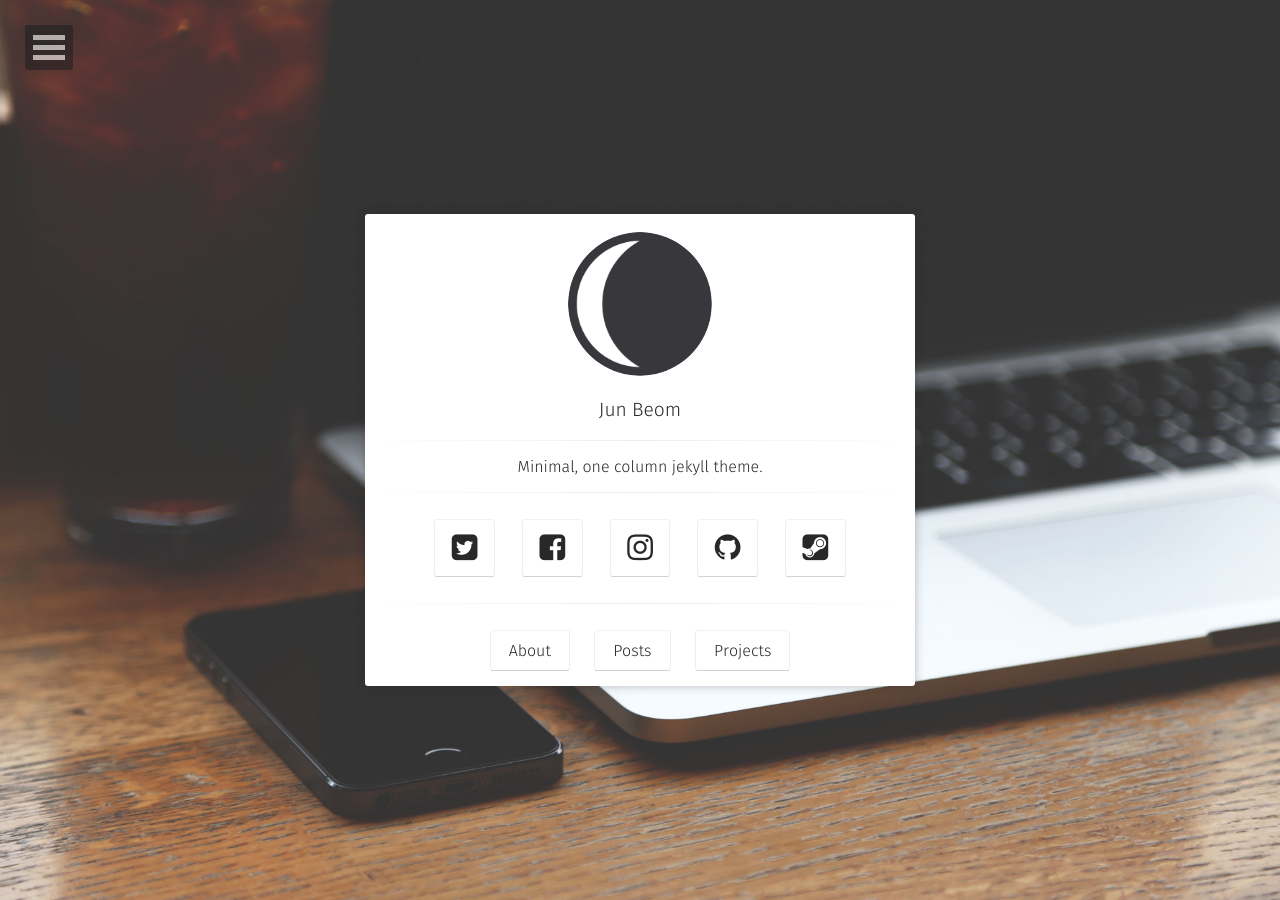
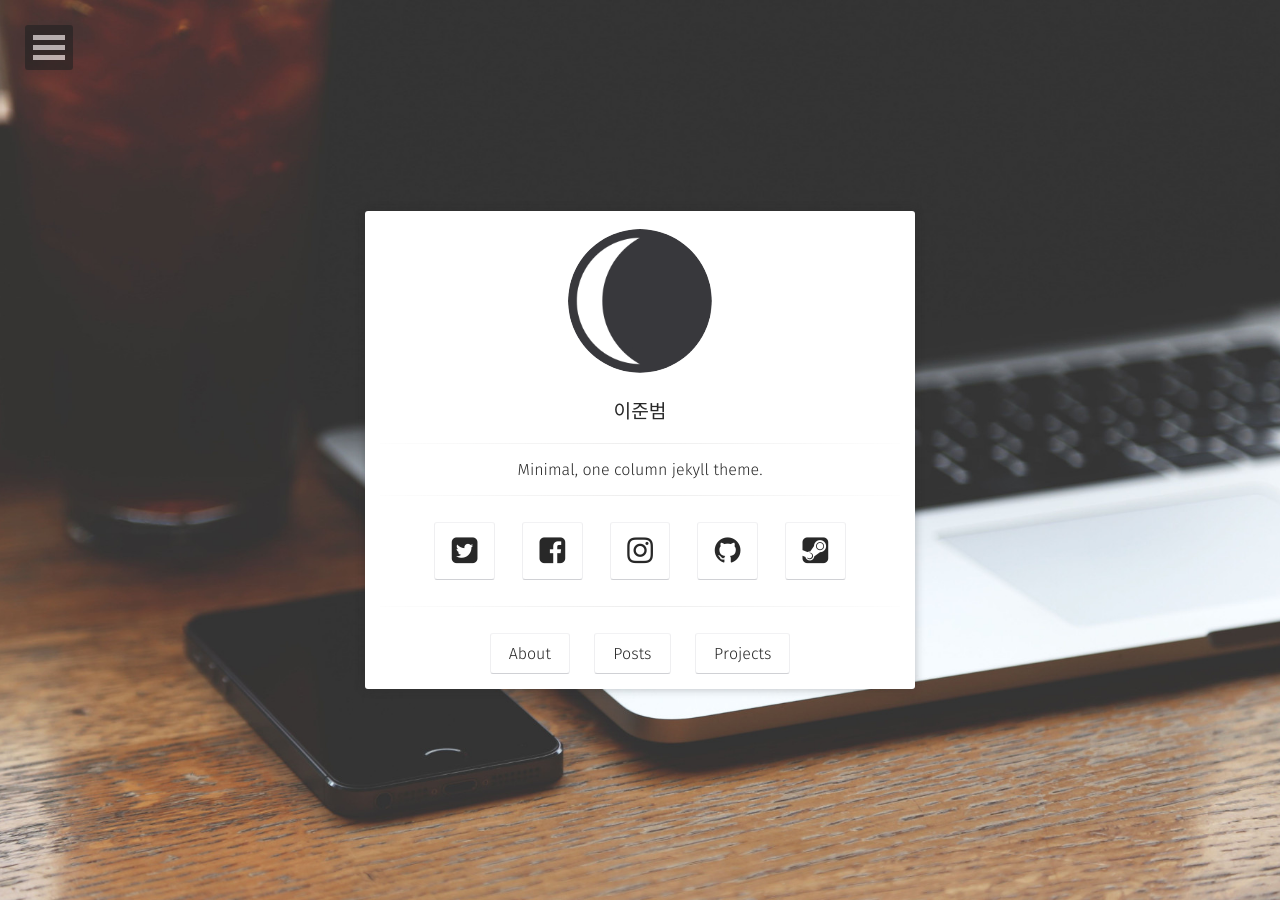
Before and after one commit to jjjuun888/jjjuun888.github.com, a Jekyll site: the page built from index.html, in a window 1280 px wide. Built offline with Jekyll 4.4.1, drawn with Linux system fonts in a browser that asks for light colours; some web fonts are replaced.

Commit message:
Update _config.yml

```diff
--- a/_config.yml
+++ b/_config.yml
@@ -1,5 +1,5 @@
 # Site
-title:              Jun Beom
+title:              이준범
 bio:                'Minimal, one column jekyll theme.'
 description:        "Moon is a minimal, one column jekyll theme for your blog."
 reading_time:       true
```
